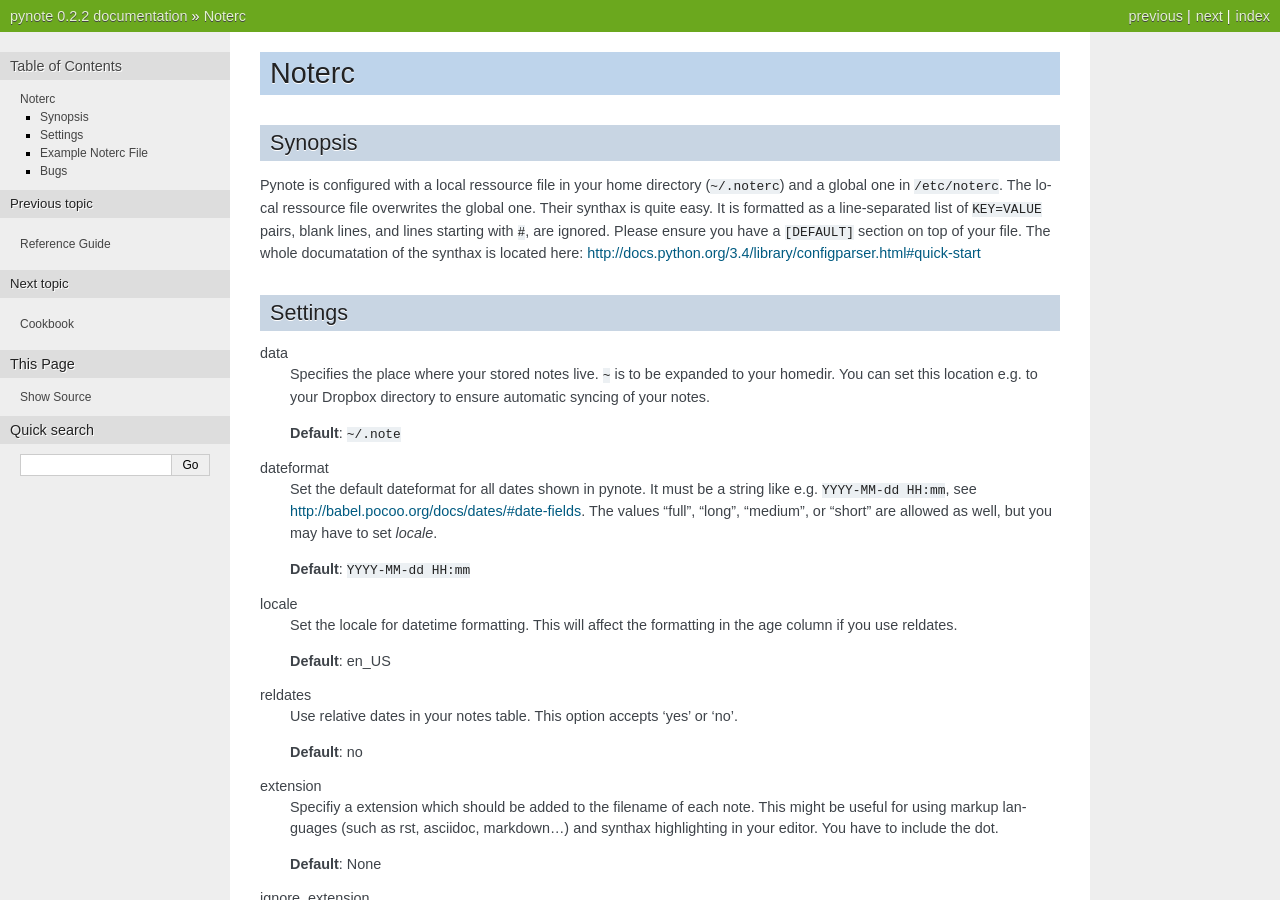
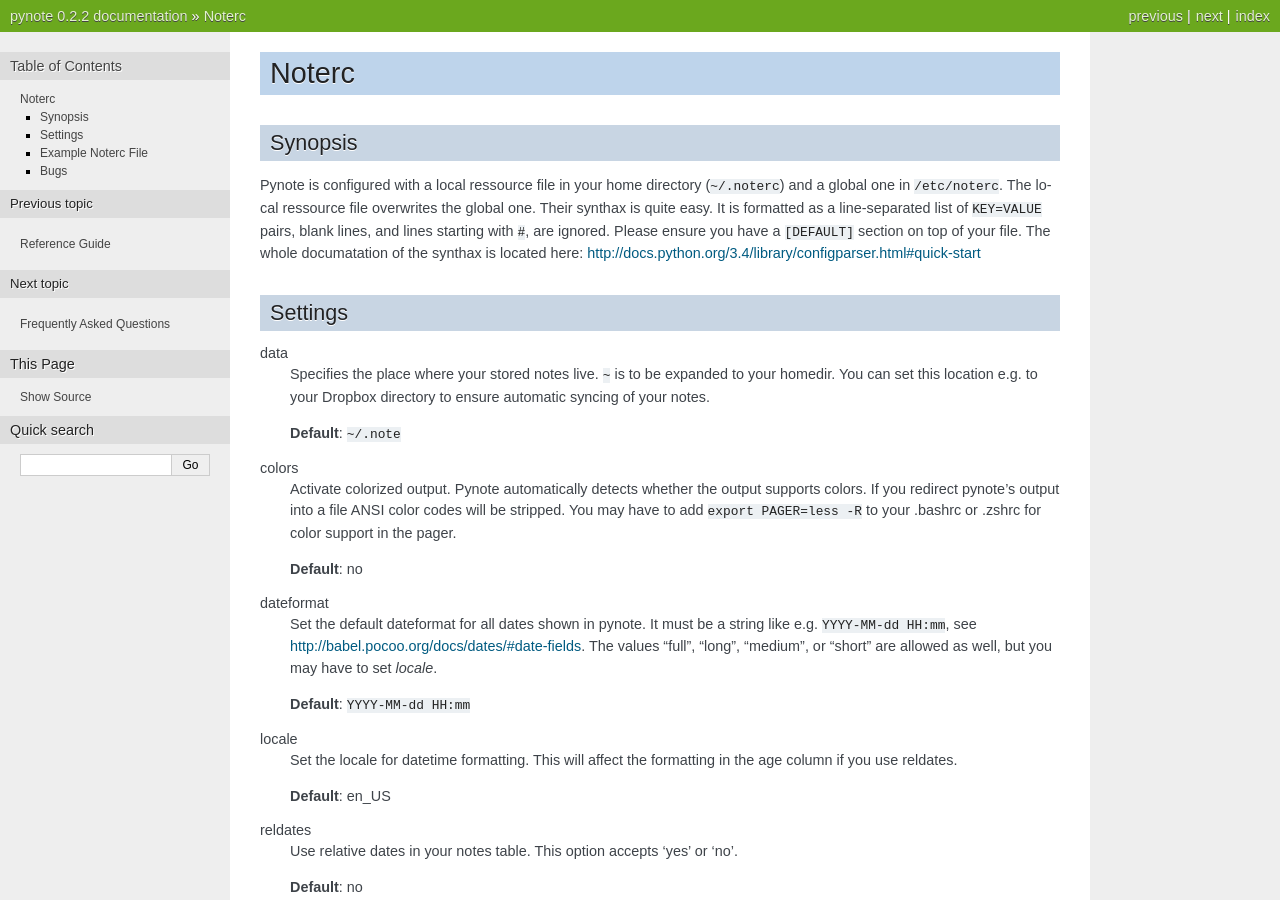
Before and after one commit to fastpacecolding/pynote, a Sphinx documentation site: the page built from doc/configuration.rst, in a window 1280 px wide and 900 px high. Built offline with Sphinx 7.4.7, drawn with Linux system fonts in a browser that asks for light colours.

Commit message:
Updated docs

```diff
--- a/doc/changelog.rst
+++ b/doc/changelog.rst
@@ -29,11 +29,14 @@
     entry is obsolte and refer to my old redmine tracker.
 
 
+* Converted pygments to an optional dependency.
+* ``--no-header`` now is a global option.
+* Color support! Activate this in your configfile.
 * **Big data storage refactoring!**
   JSON files are not used for storing data any more. Simple plain
   text files do the job much better.
   I have created a Gist_ on Github to migrate your data to the
-  new format. Please refer to the :doc:`cookbook` for migrating.
+  new format. Please refer to the :doc:`faq` for migrating.
 * Pynote now accepts command abbreviations such as ``note l`` for
   ``note list``. This mechanism is handled by click_ and works for every
   command so long as the short command is unique.
--- a/doc/configuration.rst
+++ b/doc/configuration.rst
@@ -23,6 +23,14 @@
     Dropbox directory to ensure automatic syncing of your notes.
 
     **Default**: ``~/.note``
+
+colors
+    Activate colorized output. Pynote automatically detects whether the output
+    supports colors. If you redirect pynote's output into a file ANSI color
+    codes will be stripped. You may have to add ``export PAGER=less -R`` to
+    your .bashrc or .zshrc for color support in the pager.
+
+    **Default**: no
 
 dateformat
     Set the default dateformat for all dates shown in pynote.
--- a/doc/cookbook.rst
+++ b/doc/faq.rst
@@ -1,9 +1,9 @@
-Cookbook
-========
+Frequently Asked Questions
+==========================
 
 
-How to change the extension of my notes?
-----------------------------------------
+How can I change the extension of my notes?
+-------------------------------------------
 
 In pynote 1.0 there is a new configuration option called ``extension``. Every
 new note will get this extension. This might be useful for setting the correct
--- a/doc/index.rst
+++ b/doc/index.rst
@@ -16,7 +16,7 @@
    Overview <overview>
    reference
    Configuration <configuration>
-   cookbook
+   Frequently Asked Questions <faq>
    changelog
    contributing
    thanks
```
Also changed, not shown: doc/reference.rst (+17 -9 lines).
